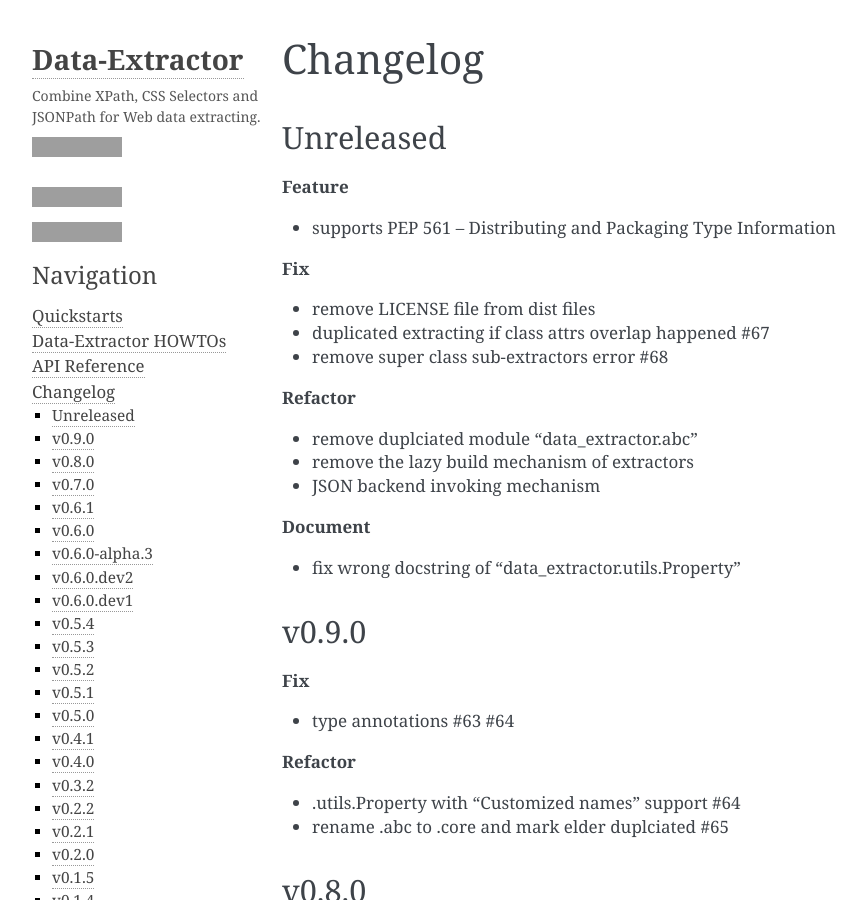
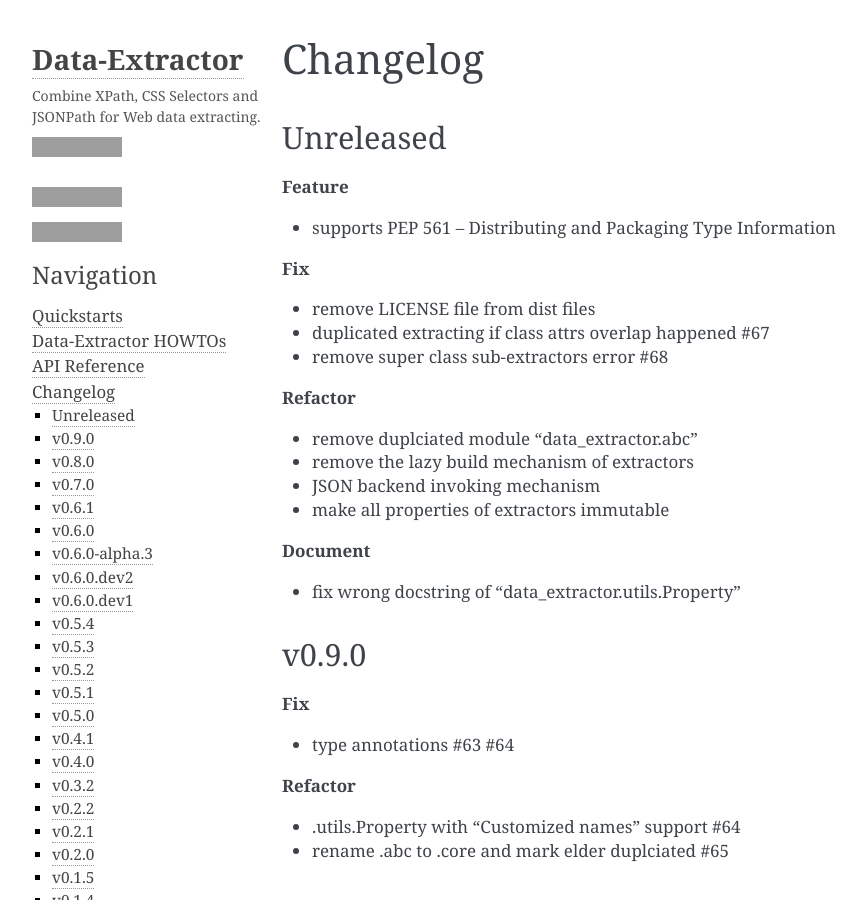
Before and after one commit to linw1995/data_extractor, a Sphinx documentation site: the page built from docs/source/changelog.rst, in a window 1280 px wide and 900 px high, cut to the strip 0-900 px from the top of the window. Shown: the whole strip, without its empty margins (106-972 px from the left). Built offline with Sphinx 7.4.7, drawn with Linux system fonts in a browser that asks for light colours; grey boxes are pictures that could not be loaded.

Commit message:
docs: update changelog

```diff
--- a/README.rst
+++ b/README.rst
@@ -119,6 +119,7 @@ Unreleased
 - remove duplciated module "data_extractor.abc"
 - remove the lazy build mechanism of extractors
 - JSON backend invoking mechanism
+- make all properties of extractors immutable
 
 **Document**
 
--- a/docs/source/changelog.rst
+++ b/docs/source/changelog.rst
@@ -20,6 +20,7 @@ Unreleased
 - remove duplciated module "data_extractor.abc"
 - remove the lazy build mechanism of extractors
 - JSON backend invoking mechanism
+- make all properties of extractors immutable
 
 **Document**
 
```
